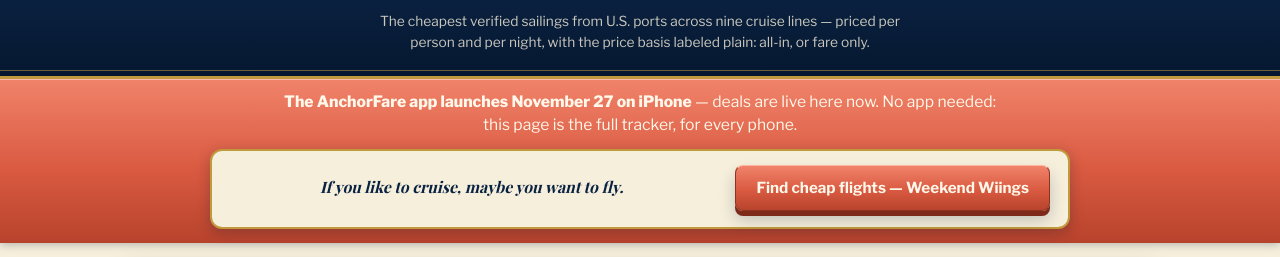
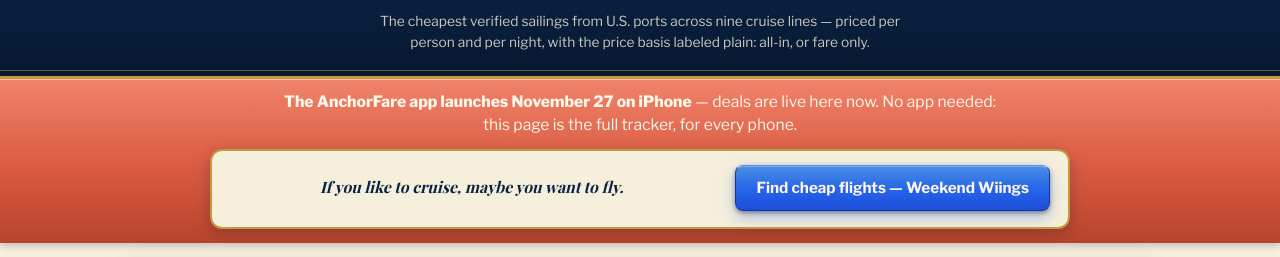
Before and after one commit to wknd-wiings/anchorfare-site, a plain HTML site: page index.html in a window 1280 px wide. Shown: the part 127-384 px from the top of the page. Drawn offline with nearby package versions, Linux system fonts and the light colour scheme; a web font is replaced by a local one.

Commit message:
Banner cross-promo button to Weekend Wiings now wears Wiings blue, matched exactly to .ww-btn-primary on wkndwiings.com (#4a90e2 -> #2563eb -> #1d4ed8 gradient, highlight, shadow, pressed state); scoped modifier, games buttons stay coral

```diff
--- a/index.html
+++ b/index.html
@@ -546,6 +546,18 @@
       .crosspromo-btn:hover { filter: brightness(1.03); }
       .crosspromo-btn:active { transform: translateY(4px); box-shadow: 0 1px 0 #7e2a1a, 0 3px 8px rgba(6,24,48,.2); }
       .crosspromo-btn:focus-visible { outline: 3px solid var(--navy); outline-offset: 2px; }
+      /* Cross-promo button to Weekend Wiings wears the DESTINATION brand's
+         color: Wiings blue, matched exactly to .ww-btn-primary on
+         wkndwiings.com (gradient, highlight, shadow, pressed state).
+         Scoped to the banner button only - the games buttons stay coral. */
+      .crosspromo-btn--wiings {
+        border-color: #173a8f;
+        border-top: 1.5px solid rgba(255,255,255,.35);
+        background: linear-gradient(180deg, #4a90e2 0%, #2563eb 55%, #1d4ed8 100%);
+        box-shadow: inset 0 1px 0 rgba(255,255,255,.25), 0 6px 16px rgba(37,99,235,.35), 0 2px 4px rgba(0,0,0,.4);
+      }
+      .crosspromo-btn--wiings:hover { filter: brightness(1.12); }
+      .crosspromo-btn--wiings:active { transform: translateY(1px); box-shadow: inset 0 1px 0 rgba(255,255,255,.15), 0 2px 6px rgba(37,99,235,.3), 0 1px 2px rgba(0,0,0,.4); }
       /* Cross-promo nested in the launch banner: cream inset panel on the coral band */
       .crosspromo--banner {
         margin: 12px auto 2px;
@@ -600,7 +612,7 @@
       <section class="crosspromo crosspromo--banner" aria-label="Weekend Wiings — cheap flights">
         <div class="crosspromo-inner">
           <p class="crosspromo-text">If you like to cruise, maybe you want to fly.</p>
-          <a class="crosspromo-btn" href="https://wkndwiings.com">Find cheap flights — Weekend Wiings</a>
+          <a class="crosspromo-btn crosspromo-btn--wiings" href="https://wkndwiings.com">Find cheap flights — Weekend Wiings</a>
         </div>
       </section>
     </div>
```
Also changed, not shown: template.html (+13 -1 lines).
